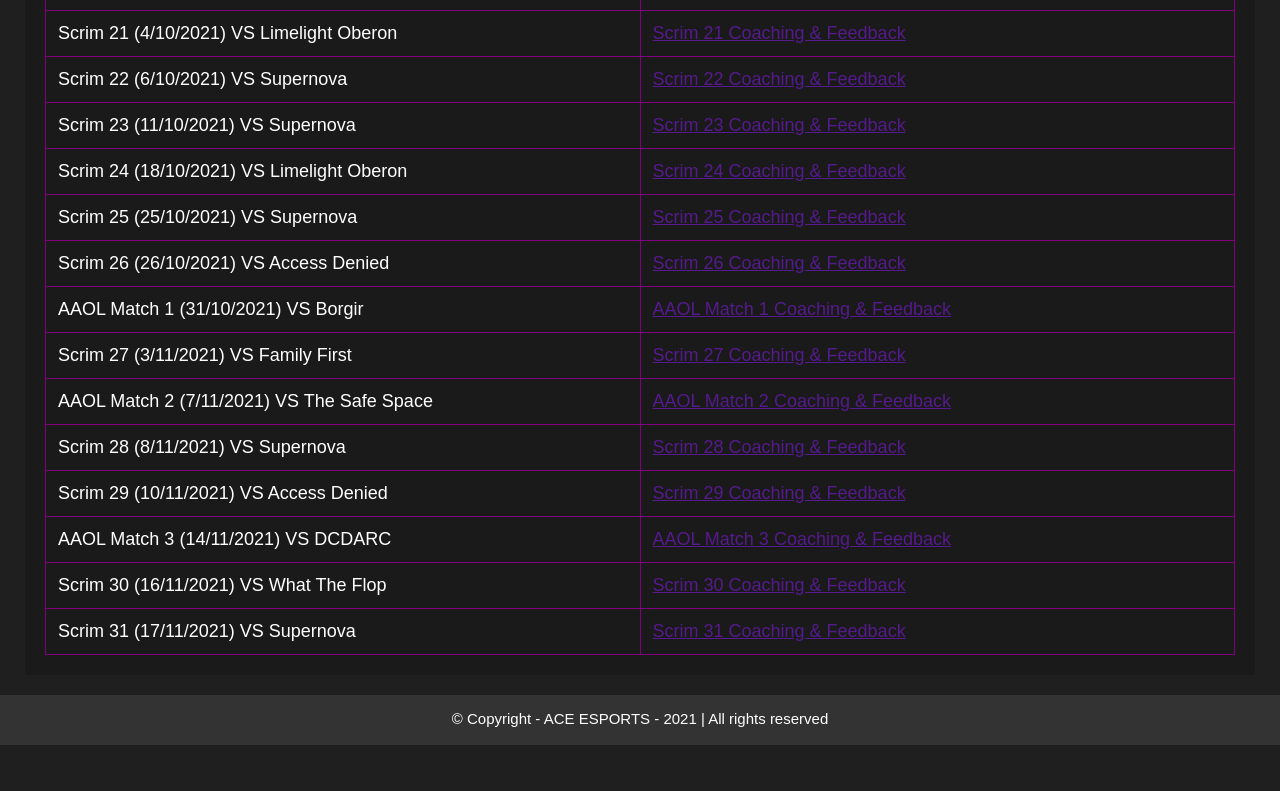
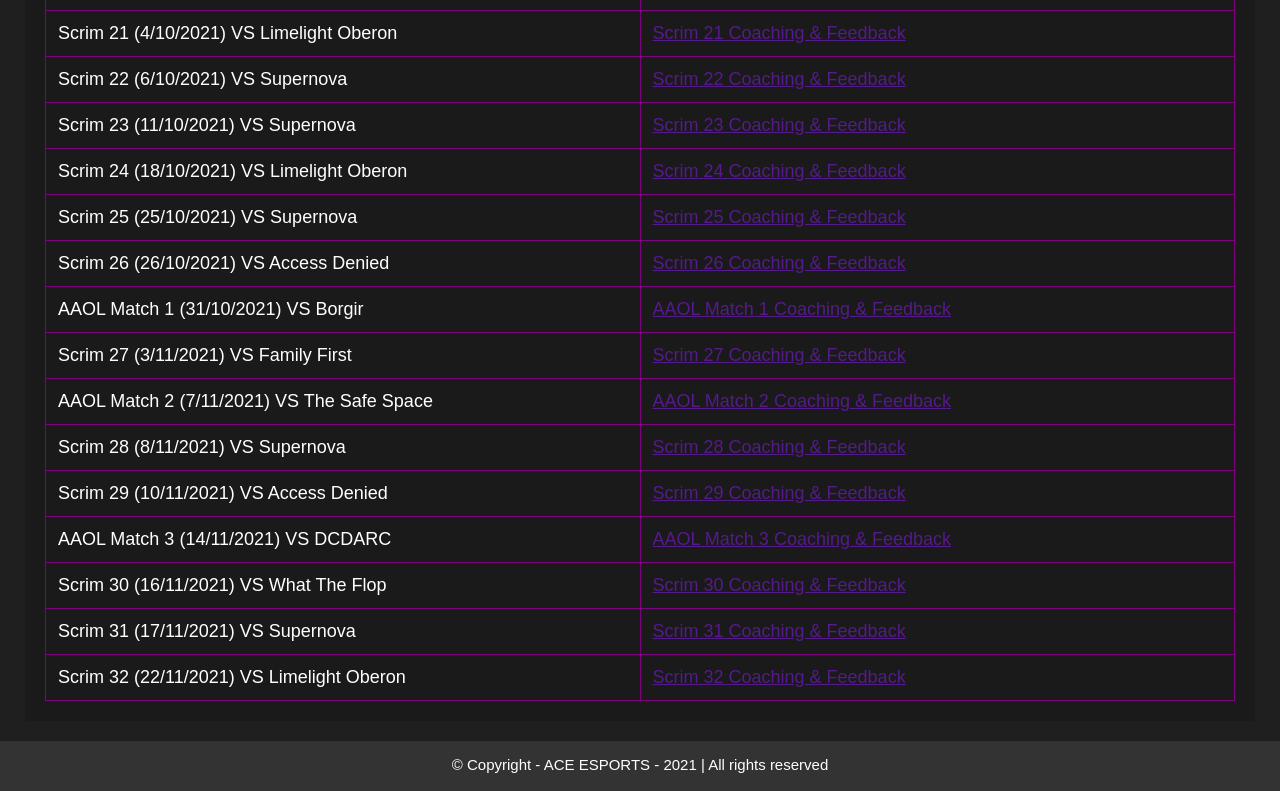
Before and after one commit to JackGardner002/ACE, a plain HTML site: page coaching.html in a window 1280 px wide. Shown: the part 1833-2624 px from the top of the page. Before the commit the page ends 2578 px from the top, so only its background shows below. Drawn offline with Linux system fonts and the light colour scheme.

Commit message:
Update coaching.html

```diff
--- a/coaching.html
+++ b/coaching.html
@@ -1,6 +1,6 @@
 <!--
 coaching
-Last modified: 17/11/2021
+Last modified: 22/11/2021
 @authors: Jack
 -->
 
@@ -213,6 +213,10 @@
                     <td>Scrim 31 (17/11/2021) VS Supernova</td>
                     <td><a href="">Scrim 31 Coaching & Feedback</a></td>
                 </tr>
+                <tr>
+                    <td>Scrim 32 (22/11/2021) VS Limelight Oberon</td>
+                    <td><a href="">Scrim 32 Coaching & Feedback</a></td>
+                </tr>
             </table>
 
     </div>
```
